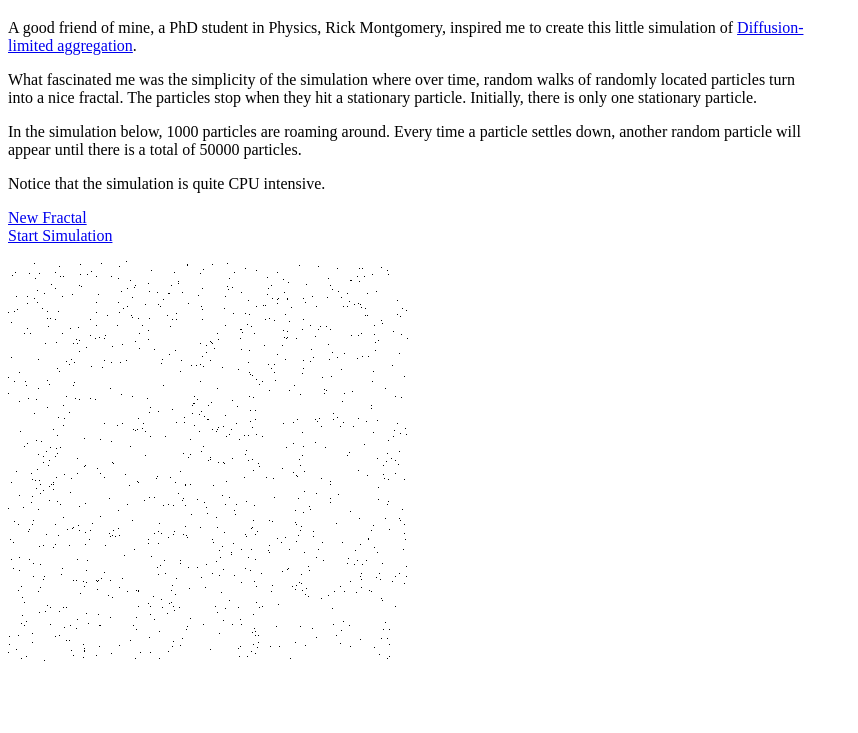
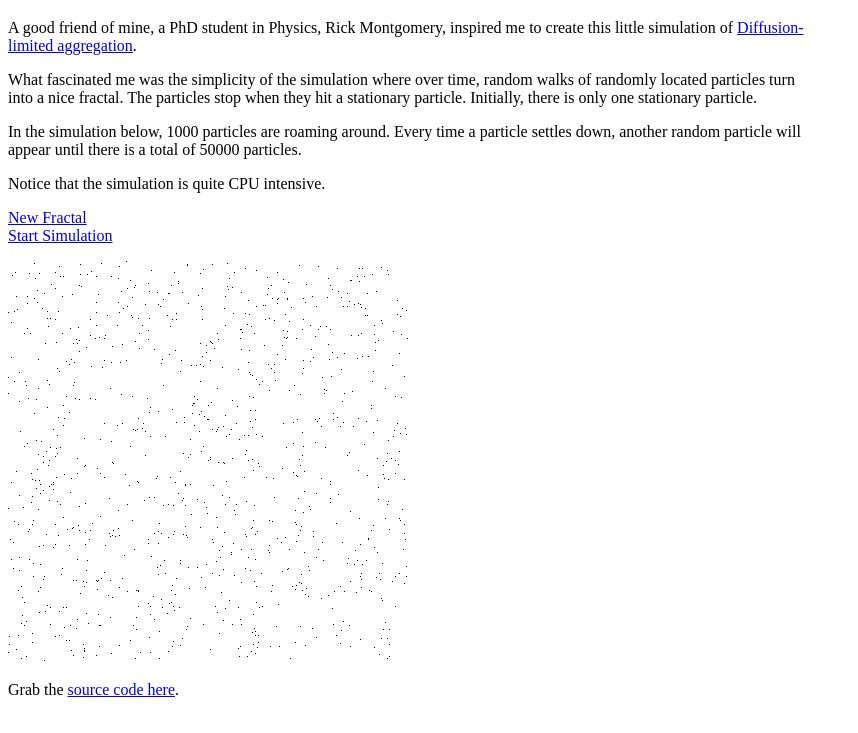
Before and after one commit to dlebech/Fractals-on-html-canvas, a plain HTML site: page index.html in a window 1280 px wide. Shown: the part 61-794 px from the top of the page, without its empty margins (0-858 px from the left). Drawn offline with Linux system fonts and the light colour scheme.

Commit message:
Added link to github

```diff
--- a/index.html
+++ b/index.html
@@ -15,5 +15,8 @@
 			<p><a href="#" onclick="init(); return false;">New Fractal</a><br /><a href="#" onclick="startSim(); return false;">Start Simulation</a></p>
 		</div>
 		<canvas id="fractal-canvas" width="400" height="400">Unfortunately, your browser does not support the canvas element. Get the newest Firefox, Chrome, Opera or Safari.</canvas>
+		<div style="width: 800px;">
+			<p>Grab the <a href="https://github.com/dlebech/Fractals-on-html-canvas">source code here</a>.</p>
+		</div>
 	</body>
 </html>
```
Also changed, not shown: 1 other file.
